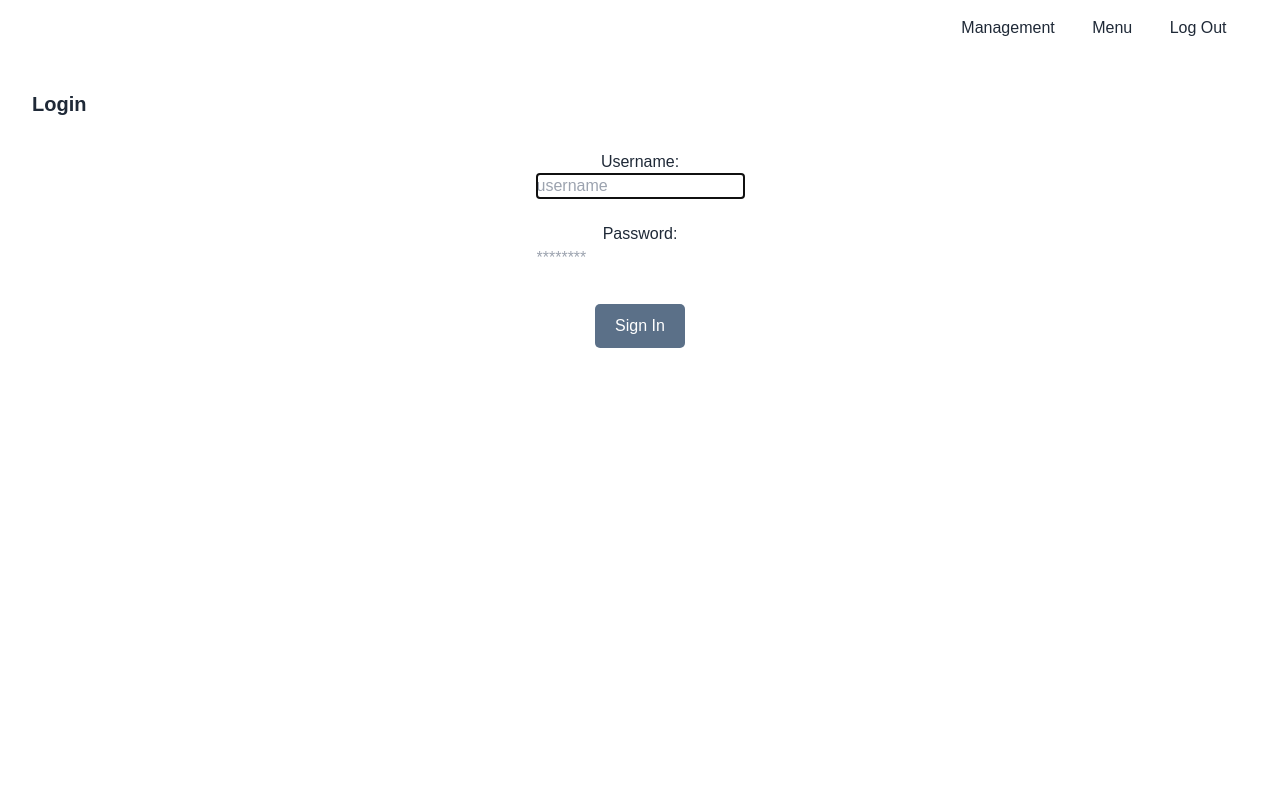
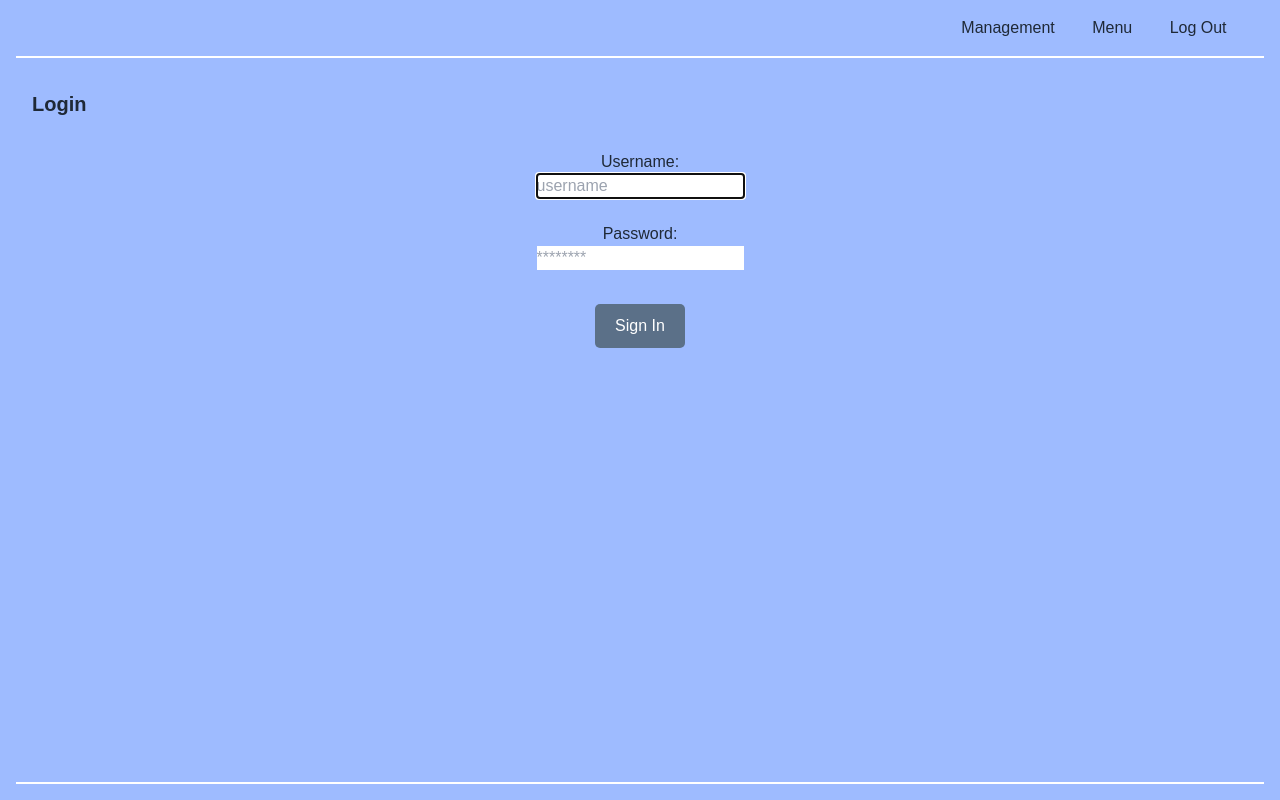
Before and after one commit to mengzhuou/BizWeb, a React (Create React App) app in the folder Frontend/frontend/: page / in a window 1280 px wide. Built offline with nearby package versions, Linux system fonts and the light colour scheme.

Commit message:
Removed CSS change

```diff
--- a/Frontend/frontend/src/index.css
+++ b/Frontend/frontend/src/index.css
@@ -52,7 +52,7 @@
 body {
   font-family: "Nunito", sans-serif;
   min-height: 100vh;
-  /* background-color: var(--BGCOLOR); */
+  background-color: var(--BGCOLOR);
   color: var(--COLOR);
   background-size: cover;
   background-position: top right;
```
